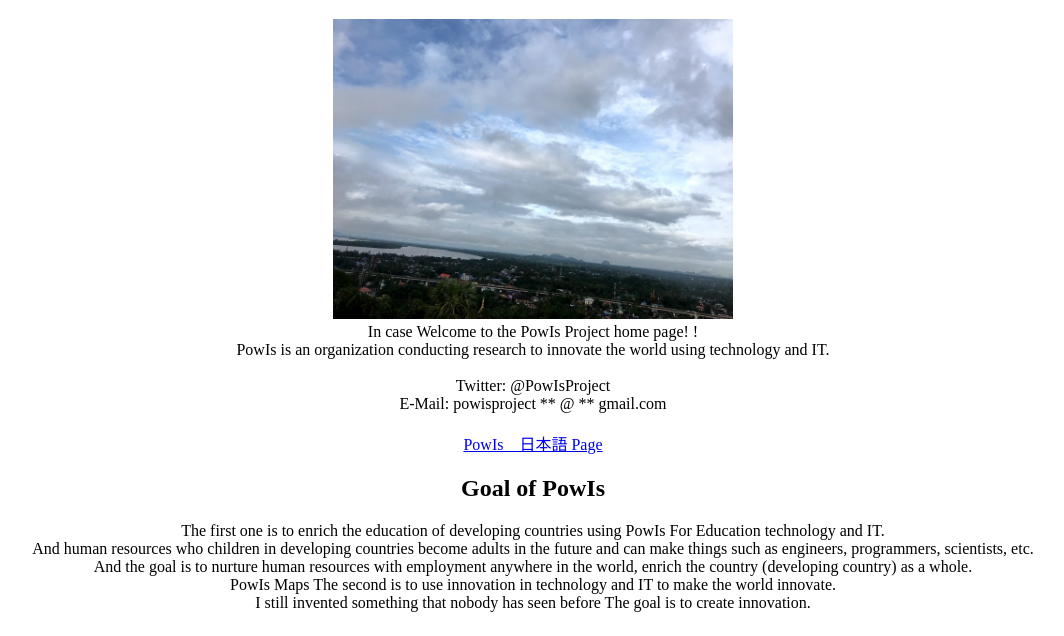
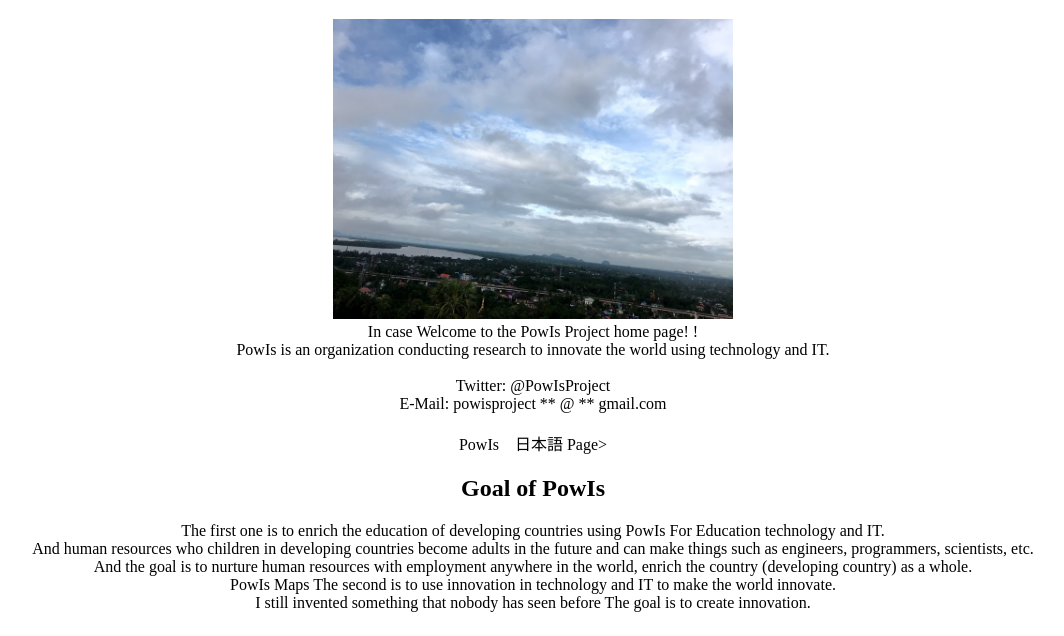
Before and after one commit to powisx/powisx.github.io, a plain HTML site: page index.html in a window 1280 px wide. Shown: the part 164-800 px from the top of the page, without its empty margins (107-1171 px from the left). Drawn offline with Linux system fonts and the light colour scheme.

Commit message:
Update index.html

```diff
--- a/index.html
+++ b/index.html
@@ -20,8 +20,7 @@ PowIs is an organization conducting research to innovate the world using technol
 <br>
 Twitter: @PowIsProject <br>
 E-Mail: powisproject ** @ ** gmail.com <br><br>
-   <a href="https://powisx.github.io/powisjp.githu.io/">PowIs　日本語 Page</a>
-
+   <!<a href="https://powisx.github.io/powisjp.githu.io/">PowIs　日本語 Page</a>>
 
 
 
```
